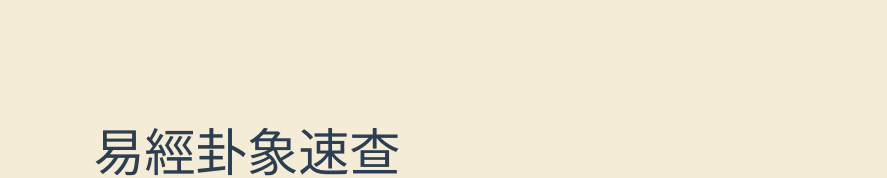
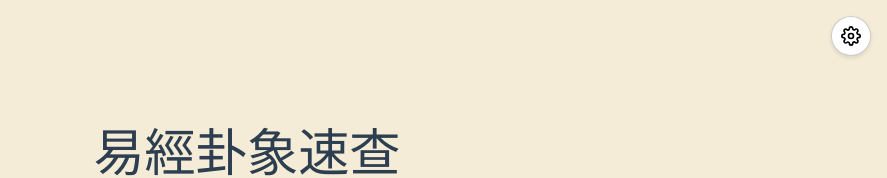
Before and after one commit to tony24681379/iching, a React (Vite) app: page / in a window 1280 px wide. Shown: the top 178 px of the page, without its empty margins (393-1280 px from the left). Built offline with nearby package versions, Linux system fonts and the light colour scheme.

Commit message:
feat: add page setting

```diff
--- a/src/components/ChangedHexagram.tsx
+++ b/src/components/ChangedHexagram.tsx
@@ -11,11 +11,13 @@ interface ChangedHexagramInfo {
 interface ChangedHexagramProps {
   info: ChangedHexagramInfo;
   originalChangingLines: boolean[];
+  showPageNumber: boolean;
 }
 
 const ChangedHexagram: React.FC<ChangedHexagramProps> = ({
   info,
   originalChangingLines,
+  showPageNumber,
 }) => {
   return (
     <div className="iching-changed-panel">
@@ -36,8 +38,12 @@ const ChangedHexagram: React.FC<ChangedHexagramProps> = ({
       <div className="iching-changed-info">
         <p className="hexagram-result">
           {info.fullName}
-          <br />
-          <span className="iching-info-page">頁數：{info.page}</span>
+          {showPageNumber && (
+            <>
+              <br />
+              <span className="iching-info-page">頁數：{info.page}</span>
+            </>
+          )}
         </p>
       </div>
     </div>
--- a/src/components/HexagramDisplay.tsx
+++ b/src/components/HexagramDisplay.tsx
@@ -14,6 +14,7 @@ interface HexagramDisplayProps {
   toggleChangingLine: (index: number) => void;
   generateRandomHexagram: () => void;
   hexagramInfo: HexagramInfo;
+  showPageNumber: boolean;
 }
 
 const HexagramDisplay: React.FC<HexagramDisplayProps> = ({
@@ -23,6 +24,7 @@ const HexagramDisplay: React.FC<HexagramDisplayProps> = ({
   toggleChangingLine,
   generateRandomHexagram,
   hexagramInfo,
+  showPageNumber,
 }) => {
   return (
     <div className="iching-panel">
@@ -51,8 +53,14 @@ const HexagramDisplay: React.FC<HexagramDisplayProps> = ({
       <div className="iching-info-main">
         <p className="hexagram-result">
           {hexagramInfo.fullName}
-          <br />
-          <span className="iching-info-page">頁數：{hexagramInfo.page}</span>
+          {showPageNumber && (
+            <>
+              <br />
+              <span className="iching-info-page">
+                頁數：{hexagramInfo.page}
+              </span>
+            </>
+          )}
         </p>
       </div>
     </div>
--- a/src/components/IChing.tsx
+++ b/src/components/IChing.tsx
@@ -7,9 +7,12 @@ import Help from "./Help";
 import HexagramDisplay from "./HexagramDisplay";
 
 import ChangedHexagram from "./ChangedHexagram";
+import Settings from "./Settings";
 import { getHexagramInfo, getChangedHexagramInfo } from "../lib/hexagrams";
 
 const IChing: React.FC = () => {
+  const [showPageNumber, setShowPageNumber] = useState(false);
+
   // select[6] 陣列，true 為陽，false 為陰
   const [select, setSelect] = useState<boolean[]>([
     true,
@@ -92,8 +95,16 @@ const IChing: React.FC = () => {
   const hexagramInfo = getHexagramInfo(select);
   const changedHexagramInfo = getChangedHexagramInfo(select, changingLines);
 
+  const togglePageNumber = () => {
+    setShowPageNumber((prev) => !prev);
+  };
+
   return (
     <div className="iching-root">
+      <Settings
+        onTogglePageNumber={togglePageNumber}
+        showPageNumber={showPageNumber}
+      />
       <h1 className="iching-title">易經卦象速查</h1>
 
       <Help />
@@ -106,6 +117,7 @@ const IChing: React.FC = () => {
           toggleYinYang={toggleYinYang}
           toggleChangingLine={toggleChangingLine}
           generateRandomHexagram={generateRandomHexagram}
+          showPageNumber={showPageNumber}
         />
       )}
 
@@ -113,6 +125,7 @@ const IChing: React.FC = () => {
         <ChangedHexagram
           info={changedHexagramInfo}
           originalChangingLines={changingLines}
+          showPageNumber={showPageNumber}
         />
       )}
     </div>
--- /dev/null
+++ b/src/components/Settings.css
@@ -0,0 +1,43 @@
+.settings-container {
+  position: fixed;
+  top: 16px;
+  right: 16px;
+  display: flex;
+  align-items: center;
+  gap: 8px;
+  z-index: 1000;
+}
+
+.settings-btn {
+  background: #fff;
+  border: 1px solid #ccc;
+  border-radius: 50%;
+  width: 40px;
+  height: 40px;
+  display: flex;
+  align-items: center;
+  justify-content: center;
+  cursor: pointer;
+  box-shadow: 0 2px 4px rgba(0, 0, 0, 0.1);
+  transition: all 0.2s;
+}
+
+.settings-btn:hover {
+  background: #f0f0f0;
+  transform: rotate(45deg);
+}
+
+.settings-btn img {
+  width: 20px;
+  height: 20px;
+  stroke: #333;
+}
+
+.settings-label {
+  font-size: 12px;
+  color: #666;
+  background: #fff;
+  padding: 4px 8px;
+  border-radius: 4px;
+  box-shadow: 0 1px 3px rgba(0, 0, 0, 0.1);
+}
--- /dev/null
+++ b/src/components/Settings.tsx
@@ -0,0 +1,24 @@
+import React from "react";
+import settingsIcon from "../assets/settings.svg";
+import "./Settings.css";
+
+interface SettingsProps {
+  onTogglePageNumber: () => void;
+  showPageNumber: boolean;
+}
+
+const Settings: React.FC<SettingsProps> = ({
+  onTogglePageNumber,
+  showPageNumber,
+}) => {
+  return (
+    <div className="settings-container">
+      <button className="settings-btn" onClick={onTogglePageNumber}>
+        <img src={settingsIcon} alt="Settings" />
+      </button>
+      {showPageNumber && <span className="settings-label">頁碼已顯示</span>}
+    </div>
+  );
+};
+
+export default Settings;
```
Also changed, not shown: src/assets/settings.svg (added).
